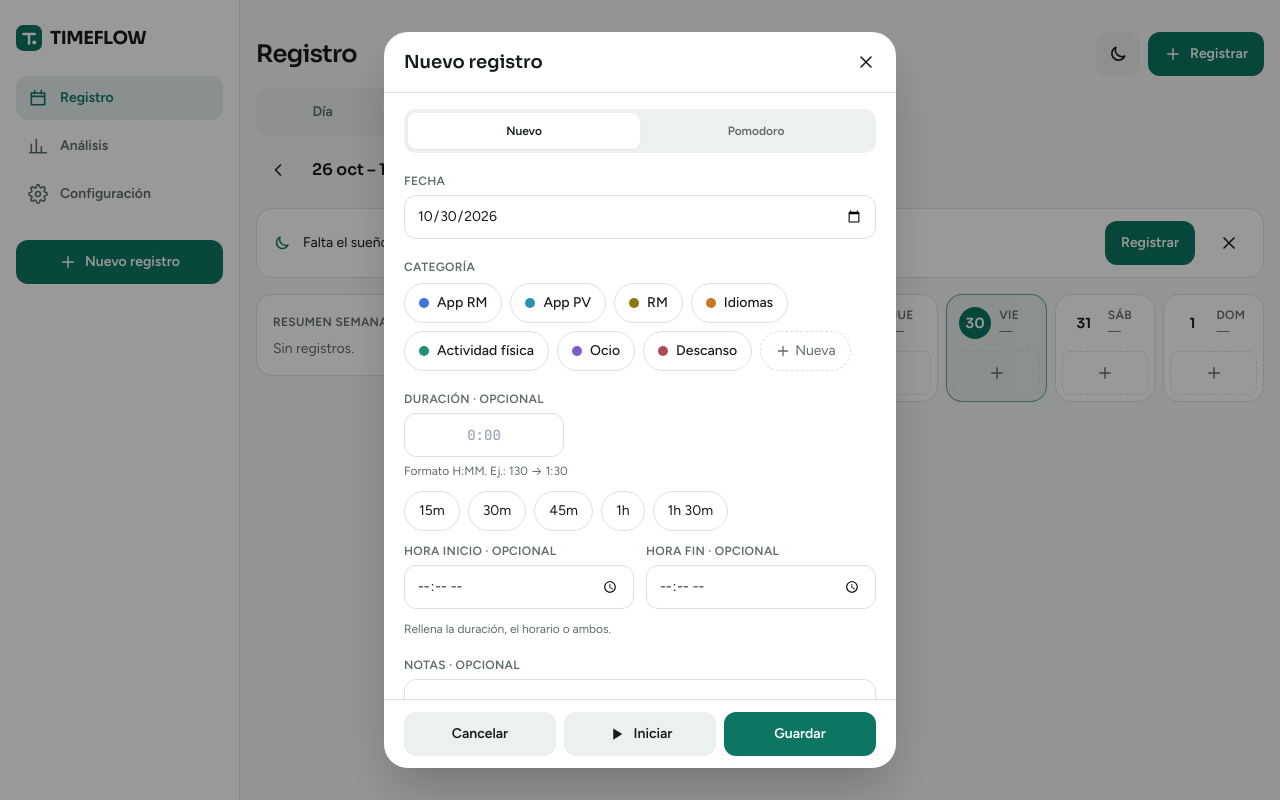
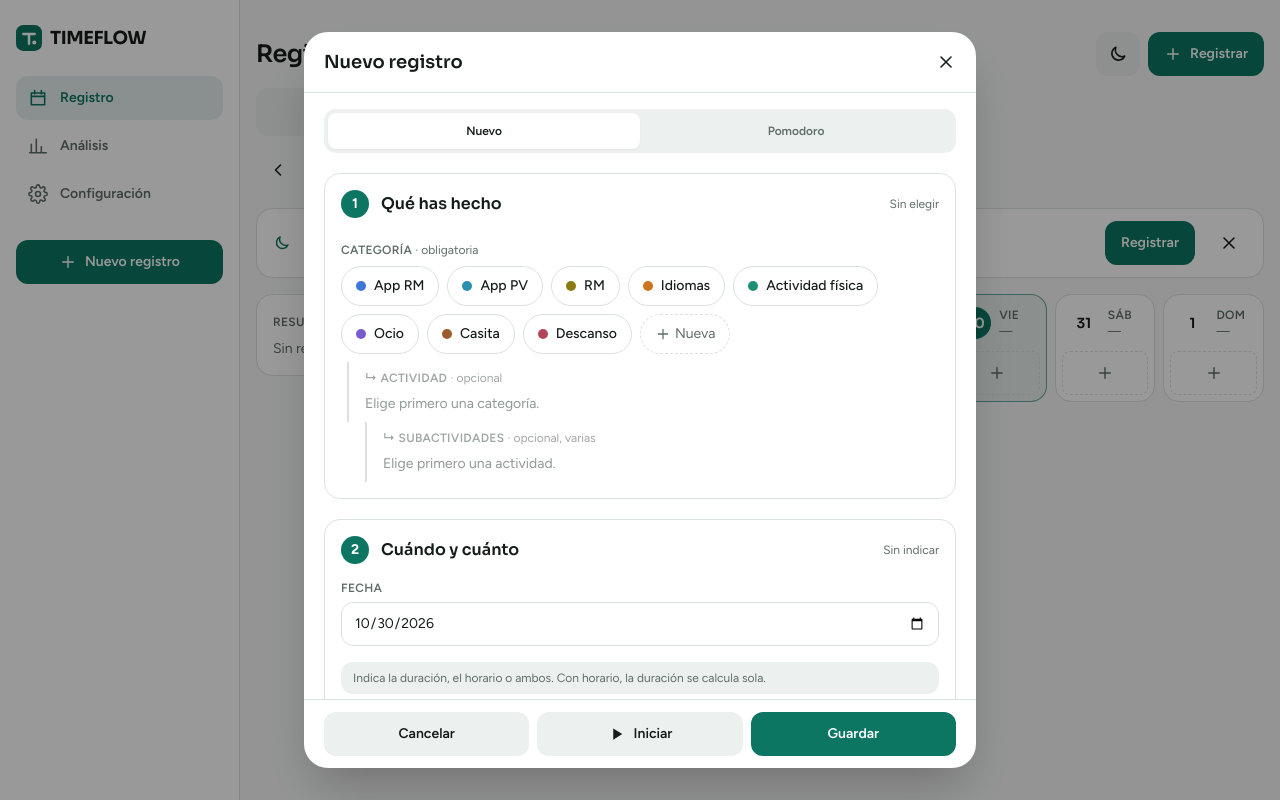
Before and after one commit to PabliVM/TIMEflow, a Next.js app: page / in a window 1280 px wide. Both pictures are taken after a click on the button "Nuevo registro". Built offline with nearby package versions, Linux system fonts and the light colour scheme.

Commit message:
Formulario por secciones con jerarquía en árbol; categoría Casita (Manuela, Laura)
Co-Authored-By: Claude Opus 5.5 <noreply@anthropic.com>
Claude-Session: https://claude.ai/code/session_0124qFp3G6Na1Y9tDcaPquLH

```diff
--- a/src/data/migrations.ts
+++ b/src/data/migrations.ts
@@ -6,9 +6,19 @@ import type { Op } from './repository';
 
 const lower = (s: string) => s.toLocaleLowerCase('es');
 
+/** Ajustes de categorías sobre datos ya guardados. Idempotente. */
+export function migrationOps(s: Snapshot, now = new Date().toISOString()): Op[] {
+  const version = s.settings.seedVersion ?? 1;
+  if (version >= SEED_VERSION) return [];
+  const ops: Op[] = [];
+  if (version < 2) ops.push(...v2(s, now));
+  if (version < 3) ops.push(...v3(s, now));
+  ops.push({ type: 'put', store: 'settings', value: { ...s.settings, seedVersion: SEED_VERSION } });
+  return ops;
+}
+
 /** v2: sustituye "Desarrollo profesional" por App RM, App PV y RM. Conserva históricos. */
-export function migrationOps(s: Snapshot, now = new Date().toISOString()): Op[] {
-  if ((s.settings.seedVersion ?? 1) >= SEED_VERSION) return [];
+function v2(s: Snapshot, now: string): Op[] {
   const ops: Op[] = [];
   const old = s.categories.find((c) => lower(c.name) === 'desarrollo profesional');
   if (old) {
@@ -37,6 +47,24 @@ export function migrationOps(s: Snapshot, now = new Date().toISOString()): Op[]
       value: { id: uuid(), name, color, sortOrder: min - 3 + i, archived: false, createdAt: now, updatedAt: now },
     });
   });
-  ops.push({ type: 'put', store: 'settings', value: { ...s.settings, seedVersion: SEED_VERSION } });
   return ops;
 }
+
+/** v3: categoría Casita con actividades Manuela y Laura. */
+function v3(s: Snapshot, now: string): Op[] {
+  const ops: Op[] = [];
+  let cat = s.categories.find((c) => lower(c.name) === 'casita');
+  if (!cat) {
+    const sortOrder = s.categories.reduce((m, c) => Math.max(m, c.sortOrder), -1) + 1;
+    cat = { id: uuid(), name: 'Casita', color: CATEGORY_COLORS[10], sortOrder, archived: false, createdAt: now, updatedAt: now };
+    ops.push({ type: 'put', store: 'categories', value: cat });
+  }
+  const categoryId = cat.id;
+  const acts = s.activities.filter((a) => a.categoryId === categoryId);
+  let order = acts.reduce((m, a) => Math.max(m, a.sortOrder), -1) + 1;
+  for (const name of ['Manuela', 'Laura']) {
+    if (acts.some((a) => lower(a.name) === lower(name))) continue;
+    ops.push({ type: 'put', store: 'activities', value: { id: uuid(), categoryId, name, sortOrder: order++, archived: false, createdAt: now, updatedAt: now } });
+  }
+  return ops;
+}
--- a/src/domain/seed.ts
+++ b/src/domain/seed.ts
@@ -2,7 +2,7 @@ import { uuid } from './ids';
 import type { Activity, Category, Snapshot, Subactivity } from './types';
 import { DEFAULT_SETTINGS, SCHEMA_VERSION } from './types';
 
-export const SEED_VERSION = 2;
+export const SEED_VERSION = 3;
 
 /** Estructura inicial de categorías (configuración, no registros). */
 const TREE: [string, string, [string, string[]][]][] = [
@@ -12,6 +12,7 @@ const TREE: [string, string, [string, string[]][]][] = [
   ['Idiomas', '#C9761F', [['Inglés', ['Reading', 'Speaking']], ['Francés', ['Vocabulario']]]],
   ['Actividad física', '#1F8F75', [['Gimnasio', ['Pecho', 'Tríceps', 'Hombros']], ['Calistenia', ['Muscle-up', 'Handstand']]]],
   ['Ocio', '#7A5CCF', [['Golf', ['Campo', 'Práctica']], ['Lectura', []]]],
+  ['Casita', '#9A5B2E', [['Manuela', []], ['Laura', []]]],
   ['Descanso', '#B0485A', [['Sueño', ['Nocturno']], ['Recuperación', ['Siesta']]]],
 ];
 
--- a/src/ui/entry/EntryForm.tsx
+++ b/src/ui/entry/EntryForm.tsx
@@ -7,7 +7,7 @@ import { uuid } from '@/domain/ids';
 import { localTimeZone, nowIso, timeOfDay, todayKey } from '@/domain/time';
 import type { EntryMethod, TimeEntry } from '@/domain/types';
 import { useStore, UserError } from '@/state/store';
-import { Button, Field, Input, Segmented, Select, Sheet, Textarea, cx } from '../primitives';
+import { Button, Field, FormSection, Input, Segmented, Select, Sheet, Textarea, cx } from '../primitives';
 import { useUI } from '../ui-context';
 import type { EntryFormRequest } from '../ui-context';
 import { HierarchyPicker } from './HierarchyPicker';
@@ -50,6 +50,19 @@ function EntryFormInner({ req }: { req: EntryFormRequest }) {
   const range = start && end ? computeRange(date, start, end) : null;
   const goals = snapshot.goals.filter((g) => !g.archived || g.id === goalId);
   const timerActive = !!snapshot.timer;
+
+  const path = sel.categoryId
+    ? [
+        store.lookup.category.get(sel.categoryId)?.name,
+        sel.activityId && store.lookup.activity.get(sel.activityId)?.name,
+        sel.subs.length ? sel.subs.map((x) => store.lookup.subactivity.get(x.subactivityId)?.name).join(', ') : '',
+      ].filter(Boolean).join(' › ')
+    : 'Sin elegir';
+  const whenSummary = range
+    ? `${start}–${end}`
+    : parseClockInput(dur)
+      ? formatDuration(parseClockInput(dur)!)
+      : 'Sin indicar';
 
   const setDuration = (totalMin: number) => setDur(toClockInput(totalMin));
   const parsedDur = parseClockInput(dur);
@@ -141,6 +154,7 @@ function EntryFormInner({ req }: { req: EntryFormRequest }) {
   return (
     <Sheet
       open
+      wide
       onClose={close}
       title={existing ? 'Editar registro' : 'Nuevo registro'}
       footer={
@@ -176,15 +190,17 @@ function EntryFormInner({ req }: { req: EntryFormRequest }) {
           <p className="rounded-xl bg-warn/15 p-3 text-sm">Ya hay un cronómetro en marcha: finalízalo desde la barra superior para iniciar otro.</p>
         )}
 
-        {tab === 'new' && (
+        <FormSection step={1} title="Qué has hecho" summary={path}>
+          <HierarchyPicker value={sel} onChange={setSel} />
+        </FormSection>
+
+        {tab === 'new' ? (
+          <FormSection step={2} title="Cuándo y cuánto" summary={whenSummary}>
             <Field label="Fecha">{(fid) => <Input id={fid} type="date" value={date} onChange={(e) => e.target.value && setDate(e.target.value)} />}</Field>
-        )}
-
-        <HierarchyPicker value={sel} onChange={setSel} />
-
-        {tab === 'new' && (
+            <p className="rounded-xl bg-surface2 px-3 py-2 text-xs text-muted">Indica la duración, el horario o ambos. Con horario, la duración se calcula sola.</p>
+            <div className="grid gap-4 sm:grid-cols-2">
               <div className="flex flex-col gap-3">
-            <Field label="Duración · opcional" hint={parsedDur ? `= ${formatDuration(parsedDur)}` : 'Formato H:MM. Ej.: 130 → 1:30'}>
+                <Field label="Duración" hint={parsedDur ? `= ${formatDuration(parsedDur)}` : 'H:MM · ej.: 130 → 1:30'}>
                   {(fid) => (
                     <Input
                       id={fid}
@@ -199,28 +215,34 @@ function EntryFormInner({ req }: { req: EntryFormRequest }) {
                 </Field>
                 <div className="flex flex-wrap gap-2">
                   {QUICK.map((m) => (
-                <button key={m} type="button" onClick={() => setDuration(m)} className="min-h-10 rounded-full border border-line px-3.5 text-sm hover:bg-surface2">
+                    <button key={m} type="button" onClick={() => setDuration(m)} className="min-h-10 rounded-full border border-line px-3 text-sm hover:bg-surface2">
                       {formatDuration(m * 60)}
                     </button>
                   ))}
                 </div>
+              </div>
+              <div className="flex flex-col gap-3 border-t border-line pt-4 sm:border-l sm:border-t-0 sm:pl-4 sm:pt-0">
                 <div className="grid grid-cols-2 gap-3">
-              <Field label={lockedTimes ? 'Hora inicio' : 'Hora inicio · opcional'}>{(fid) => <Input id={fid} type="time" value={start} onChange={(e) => setTimes(e.target.value, end)} />}</Field>
-              <Field label={lockedTimes ? 'Hora fin' : 'Hora fin · opcional'}>{(fid) => <Input id={fid} type="time" value={end} onChange={(e) => setTimes(start, e.target.value)} />}</Field>
+                  <Field label="Hora inicio">{(fid) => <Input id={fid} type="time" value={start} onChange={(e) => setTimes(e.target.value, end)} />}</Field>
+                  <Field label="Hora fin">{(fid) => <Input id={fid} type="time" value={end} onChange={(e) => setTimes(start, e.target.value)} />}</Field>
                 </div>
-            {!range && <p className="text-xs text-muted">Rellena la duración, el horario o ambos.</p>}
-            {range && (
-              <p className="text-sm text-muted">
+                <p className="text-xs text-muted">
+                  {range ? (
+                    <>
                       Intervalo <strong className="text-fg">{formatDuration(range.seconds)}</strong>
-                {range.crossesMidnight && ' · termina al día siguiente'}. Puedes reducir la duración para descontar interrupciones.
+                      {range.crossesMidnight && ' · termina al día siguiente'}. Reduce la duración para descontar interrupciones.
+                    </>
+                  ) : lockedTimes ? (
+                    'Obligatorio en registros del cronómetro.'
+                  ) : (
+                    'Opcional.'
+                  )}
                 </p>
-            )}
               </div>
-        )}
-
-        {tab === 'pomodoro' && (
-          <div className="flex flex-col gap-2">
-            <span className="text-xs font-semibold uppercase tracking-wide text-muted">Duración</span>
+            </div>
+          </FormSection>
+        ) : (
+          <FormSection step={2} title="Duración del pomodoro" summary={`${pomo || 0} min`}>
             <div className="flex flex-wrap items-center gap-2">
               {snapshot.settings.pomodoroDurations.map((m) => (
                 <button
@@ -234,12 +256,13 @@ function EntryFormInner({ req }: { req: EntryFormRequest }) {
               ))}
               <Input aria-label="Minutos personalizados" type="number" min={1} className="w-28" value={pomo} onChange={(e) => setPomo(e.target.value)} />
             </div>
-            <p className="text-xs text-muted">Se guarda el tiempo real trabajado. Los descansos no se suman.</p>
-          </div>
+            <p className="text-xs text-muted">Empieza ahora. Se guarda el tiempo real trabajado; los descansos no se suman.</p>
+          </FormSection>
         )}
 
+        <FormSection step={3} title="Detalles" summary="opcional">
           {goals.length > 0 && (
-          <Field label="Objetivo relacionado · opcional">
+            <Field label="Objetivo relacionado">
               {(fid) => (
                 <Select id={fid} value={goalId} onChange={(e) => setGoalId(e.target.value)}>
                   <option value="">Ninguno</option>
@@ -248,8 +271,8 @@ function EntryFormInner({ req }: { req: EntryFormRequest }) {
               )}
             </Field>
           )}
-
-        <Field label="Notas · opcional">{(fid) => <Textarea id={fid} value={notes} onChange={(e) => setNotes(e.target.value)} rows={2} />}</Field>
+          <Field label="Notas">{(fid) => <Textarea id={fid} value={notes} onChange={(e) => setNotes(e.target.value)} rows={2} />}</Field>
+        </FormSection>
 
         {errors.length > 0 && (
           <ul className="rounded-xl bg-danger/10 p-3 text-sm text-danger" role="alert">
--- a/src/ui/entry/HierarchyPicker.tsx
+++ b/src/ui/entry/HierarchyPicker.tsx
@@ -96,10 +96,12 @@ export function HierarchyPicker({ value, onChange, showSubDurations = true }: {
       subs: selectedSubs.has(id) ? value.subs.filter((s) => s.subactivityId !== id) : [...value.subs, { subactivityId: id }],
     });
 
+  const catName = value.categoryId ? lookup.category.get(value.categoryId)?.name : undefined;
+  const actName = value.activityId ? lookup.activity.get(value.activityId)?.name : undefined;
+
   return (
-    <div className="flex flex-col gap-4">
-      <div className="flex flex-col gap-2">
-        <span className="text-xs font-semibold uppercase tracking-wide text-muted">Categoría</span>
+    <div className="flex flex-col">
+      <Level title="Categoría" note="obligatoria">
         <div className="flex flex-wrap gap-2">
           {cats.map((c) => (
             <Chip key={c.id} color={c.color} selected={c.id === value.categoryId} onClick={() => onChange({ categoryId: c.id, subs: [] })}>
@@ -108,11 +110,9 @@ export function HierarchyPicker({ value, onChange, showSubDurations = true }: {
           ))}
           <Creator kind="category" parentId={null} onCreated={(id) => onChange({ categoryId: id, subs: [] })} />
         </div>
-      </div>
+      </Level>
 
-      {value.categoryId && (
-        <div className="flex flex-col gap-2">
-          <span className="text-xs font-semibold uppercase tracking-wide text-muted">Actividad · opcional</span>
+      <Level depth={1} color={color} title={catName ? `Actividad de ${catName}` : 'Actividad'} note="opcional" locked={!value.categoryId ? 'Elige primero una categoría.' : undefined}>
         <div className="flex flex-wrap gap-2">
           {acts.map((a) => (
             <Chip
@@ -124,14 +124,11 @@ export function HierarchyPicker({ value, onChange, showSubDurations = true }: {
               {a.name}
             </Chip>
           ))}
-            <Creator kind="activity" parentId={value.categoryId} onCreated={(id) => onChange({ ...value, activityId: id, subs: [] })} />
+          <Creator kind="activity" parentId={value.categoryId ?? null} onCreated={(id) => onChange({ ...value, activityId: id, subs: [] })} />
         </div>
-        </div>
-      )}
+      </Level>
 
-      {value.activityId && (
-        <div className="flex flex-col gap-2">
-          <span className="text-xs font-semibold uppercase tracking-wide text-muted">Subactividades · opcional, varias</span>
+      <Level depth={2} color={color} title={actName ? `Subactividades de ${actName}` : 'Subactividades'} note="opcional, varias" locked={!value.activityId ? 'Elige primero una actividad.' : undefined}>
         <div className="flex flex-wrap gap-2">
           {subs.map((s) => (
             <Chip key={s.id} color={color} selected={selectedSubs.has(s.id)} onClick={() => toggleSub(s.id)}>
@@ -140,7 +137,7 @@ export function HierarchyPicker({ value, onChange, showSubDurations = true }: {
           ))}
           <Creator
             kind="subactivity"
-              parentId={value.activityId}
+            parentId={value.activityId ?? null}
             onCreated={(id) => onChange({ ...value, subs: [...value.subs, { subactivityId: id }] })}
           />
         </div>
@@ -172,8 +169,23 @@ export function HierarchyPicker({ value, onChange, showSubDurations = true }: {
               ))}
             </div>
           )}
-        </div>
-      )}
+      </Level>
     </div>
   );
 }
+
+/** Nivel de la jerarquía; los niveles hijos cuelgan del anterior con una línea guía. */
+function Level({ title, note, depth = 0, color, locked, children }: { title: string; note: string; depth?: number; color?: string; locked?: string; children: React.ReactNode }) {
+  return (
+    <div
+      className={cx('flex flex-col gap-2 py-2', depth > 0 && 'border-l-2 pl-4')}
+      style={{ marginLeft: depth ? (depth - 1) * 18 + 6 : 0, borderColor: depth ? (locked ? 'rgb(var(--line))' : color) : undefined }}
+    >
+      <span className={cx('text-xs font-semibold uppercase tracking-wide', locked ? 'text-muted/60' : 'text-muted')}>
+        {depth > 0 && '↳ '}
+        {title} <span className="font-normal normal-case tracking-normal">· {note}</span>
+      </span>
+      {locked ? <p className="text-sm text-muted/70">{locked}</p> : children}
+    </div>
+  );
+}
--- a/src/ui/primitives.tsx
+++ b/src/ui/primitives.tsx
@@ -169,3 +169,17 @@ export const Dot = ({ color, className }: { color: string; className?: string })
 export function Empty({ children }: { children: ReactNode }) {
   return <p className="rounded-xl border border-dashed border-line px-4 py-6 text-center text-sm text-muted">{children}</p>;
 }
+
+/** Bloque numerado de un formulario por pasos. */
+export function FormSection({ step, title, summary, children }: { step: number; title: string; summary?: ReactNode; children: ReactNode }) {
+  return (
+    <section className="flex flex-col gap-4 rounded-2xl border border-line p-4">
+      <header className="flex items-center gap-3">
+        <span className="flex h-7 w-7 shrink-0 items-center justify-center rounded-full bg-accent text-sm font-bold text-accentfg">{step}</span>
+        <h3 className="flex-1 font-display text-base font-semibold">{title}</h3>
+        {summary && <span className="min-w-0 max-w-[55%] truncate text-right text-xs text-muted">{summary}</span>}
+      </header>
+      {children}
+    </section>
+  );
+}
```
Also changed, not shown: 1 other file (tests, documents, lock files or other folders). Lines whose indentation alone changed are shown as unchanged.
